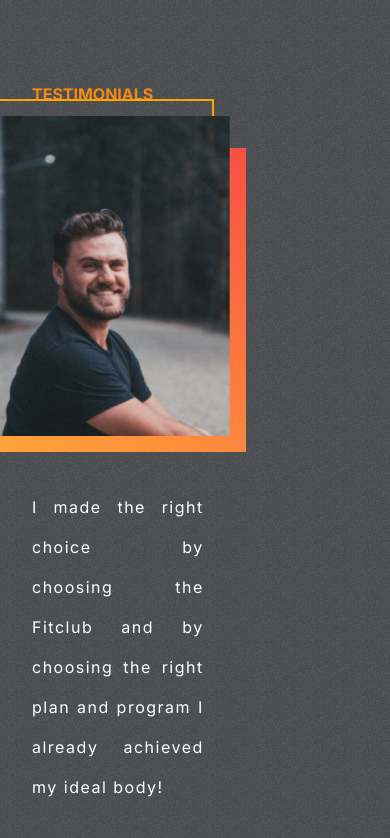
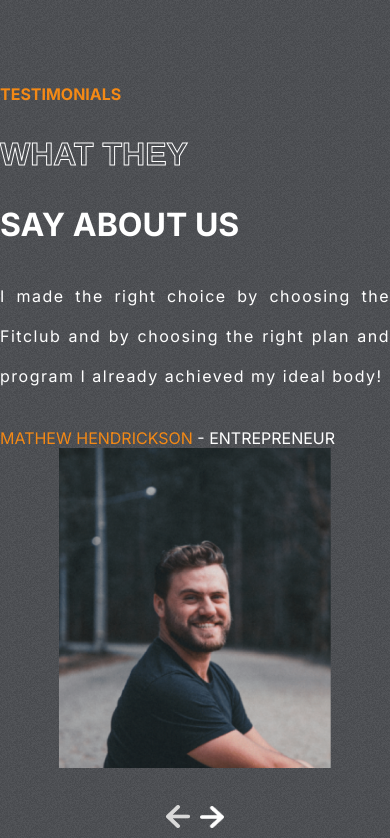
Before and after one commit to decifur/fitclub, a React (Create React App) app: page / in a window 390 px wide. Shown: the part 5019-5857 px from the top of the page. Built offline with nearby package versions, Linux system fonts and the light colour scheme.

Commit message:
responsive Testimonials component

```diff
--- a/src/components/Testimonials/Testimonials.css
+++ b/src/components/Testimonials/Testimonials.css
@@ -1,4 +1,4 @@
-.Testimonials{
+.testimonials{
     display: flex;
     gap: 1rem;
     padding: 0 2rem;
@@ -69,3 +69,40 @@
     width: 1.5rem;
     cursor: pointer;
 }
+
+@media screen and (max-width: 768px) {
+    .testimonials{
+        flex-direction: column;
+    }
+    .left-t>:nth-child(2),
+    .left-t>:nth-child(3){
+        font-size: xx-large;
+    }
+
+    .right-t{
+        display: flex;
+        flex-direction: column;
+        align-items: center;
+        justify-content: center;
+        gap: 2rem;
+    }
+    .right-t>div{
+        position: relative;
+        display: none;
+    }
+    .right-t>img{
+        top: 0;
+        right: 0;
+        position: relative;
+        align-self: center;
+    }
+    .right-t>:last-child{
+        display: block;
+        bottom: 0;
+        left: 0;
+
+    }
+    .right-t>:last-child>img{
+        padding: 5px;
+    }
+}
```
